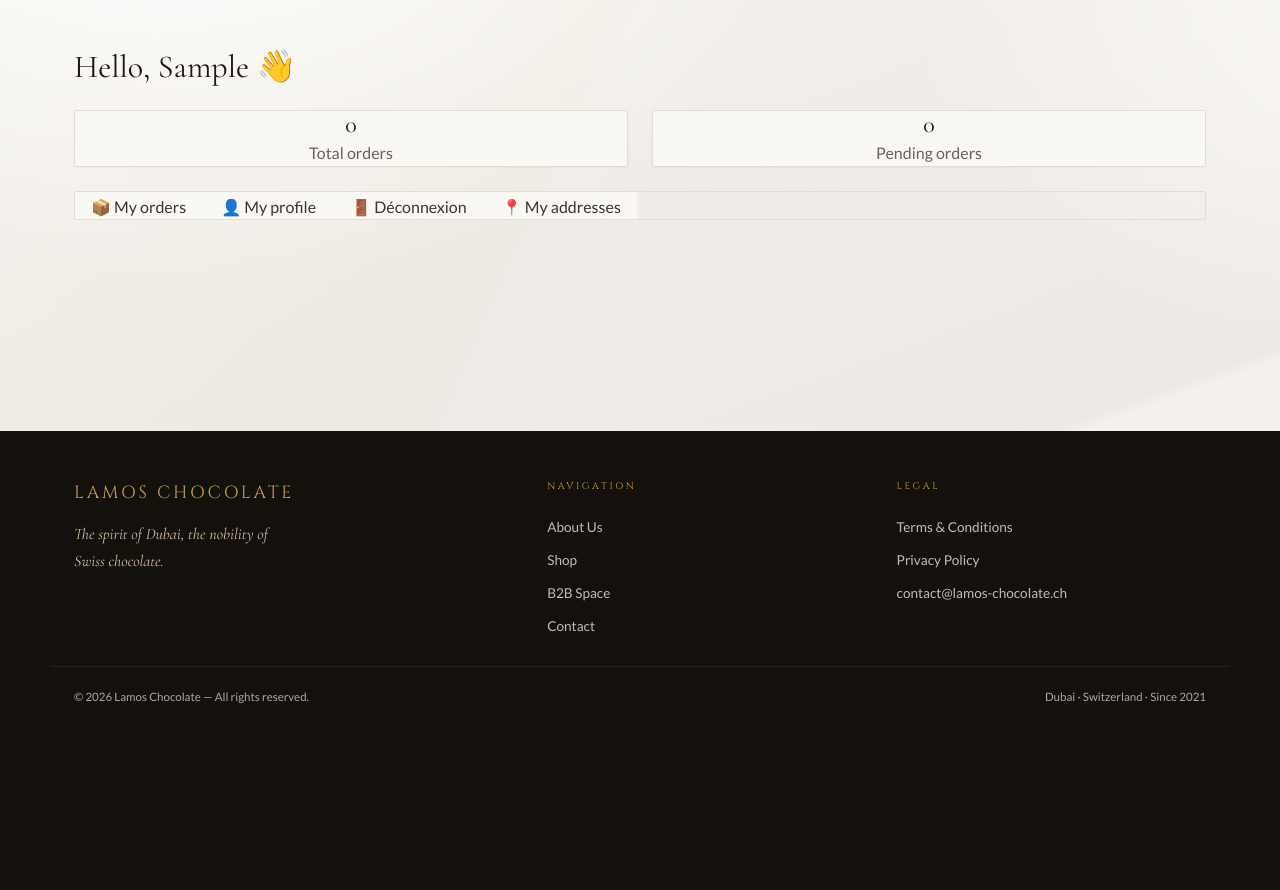
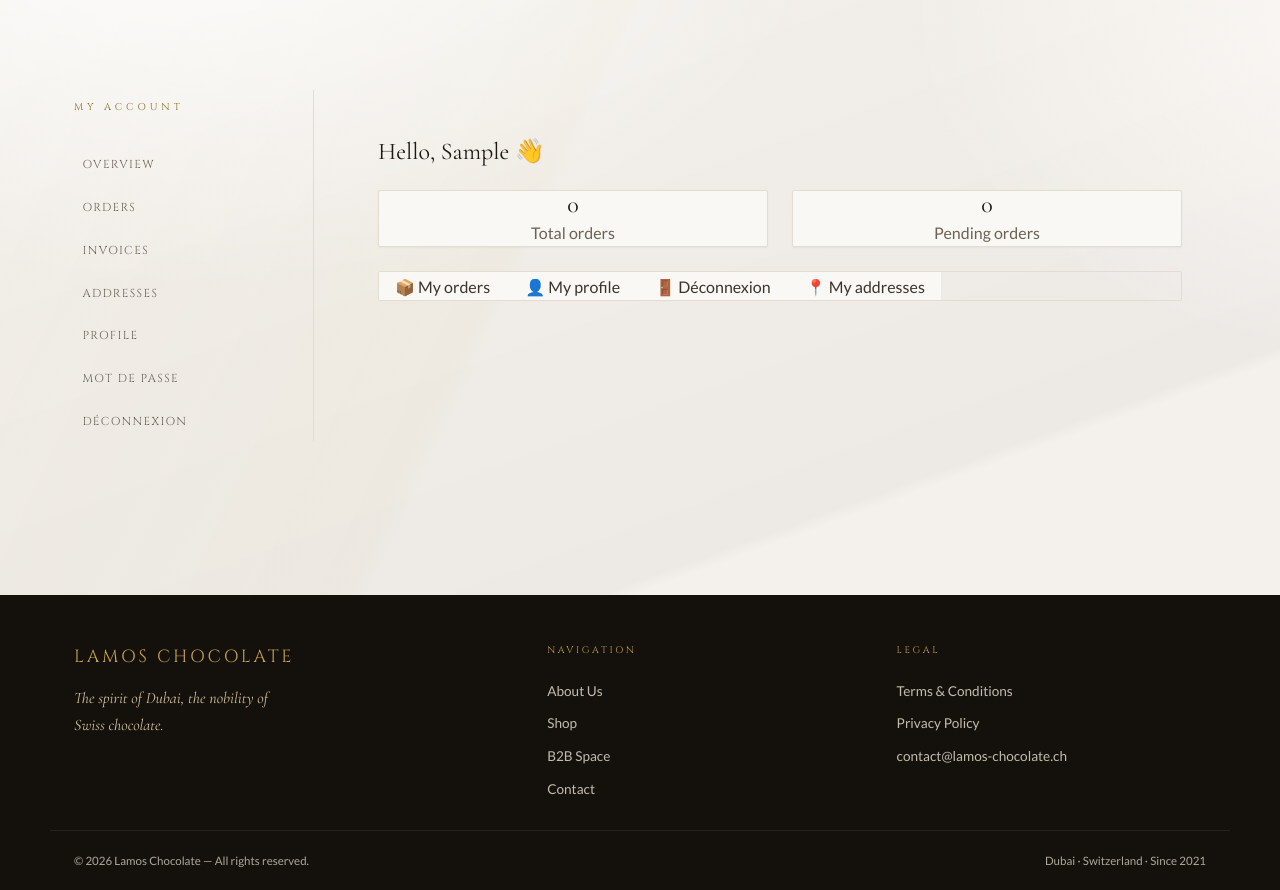
Before and after one commit to SaraEstelle/Lamos-chocolate, a Django app: page /my-account/ in a window 1280 px wide. Shown: the part 73-963 px from the top of the page. Before the commit the page ends 776 px from the top, so only its background shows below. Run offline with Django 5.2, Linux system fonts and the light colour scheme; the visitor is signed in with stand-in values (Sample User, id 1); data that the repository does not hold is empty; parts of the project's set-up code (start-up, migrations or seed data) failed here and were passed over.

Commit message:
feat(customer-area): add shared marble account layout with sidebar

```diff
--- a/backend/static/css/design-system.css
+++ b/backend/static/css/design-system.css
@@ -252,3 +252,16 @@ p { color: var(--c-text); }
   .account-sidebar { border-right: 0; border-bottom: 1px solid var(--c-line); padding: 0 0 1rem; }
   .account-nav { flex-direction: row; flex-wrap: wrap; }
 }
+
+/* ---- Account / dashboard layout (shared B2C + B2B) ---- */
+.account-layout { display: grid; grid-template-columns: 240px 1fr; gap: 2.5rem; }
+.account-sidebar { border-right: 1px solid var(--c-line); padding-right: 1.5rem; }
+.account-nav { display: flex; flex-direction: column; gap: 0.25rem; margin-top: 1rem; }
+.account-nav a { font-family: var(--font-title); font-size: 0.72rem; letter-spacing: 0.12em;
+  text-transform: uppercase; color: var(--c-text-2); padding: 0.6rem 0.4rem; border-left: 2px solid transparent; }
+.account-nav a:hover, .account-nav a.is-active { color: var(--c-gold-3); border-left-color: var(--c-gold); }
+@media (max-width: 768px) {
+  .account-layout { grid-template-columns: 1fr; }
+  .account-sidebar { border-right: 0; border-bottom: 1px solid var(--c-line); padding: 0 0 1rem; }
+  .account-nav { flex-direction: row; flex-wrap: wrap; }
+}
--- a/backend/templates/customer_area/address_form.html
+++ b/backend/templates/customer_area/address_form.html
@@ -1,9 +1,9 @@
-{% extends "base/base.html" %}
+{% extends "customer_area/base_account.html" %}
 {% load i18n %}
 
 {% block title %}{% trans "Address" %} — Lamos Chocolate{% endblock %}
 
-{% block content %}
+{% block account_content %}
 <div class="container my-5" style="max-width: 640px;">
   <a href="{% url 'customer_area:addresses' %}" class="btn btn-link mb-3">← {% trans "Back to addresses" %}</a>
   <h1 class="mb-4">{% trans "Address" %}</h1>
--- a/backend/templates/customer_area/addresses.html
+++ b/backend/templates/customer_area/addresses.html
@@ -1,9 +1,9 @@
-{% extends "base/base.html" %}
+{% extends "customer_area/base_account.html" %}
 {% load i18n %}
 
 {% block title %}{% trans "My addresses" %} — Lamos Chocolate{% endblock %}
 
-{% block content %}
+{% block account_content %}
 <div class="container my-5" style="max-width: 800px;">
   <a href="{% url 'customer_area:dashboard' %}" class="btn btn-link mb-3">← {% trans "Back to my account" %}</a>
   <div class="d-flex justify-content-between align-items-center mb-4">
--- /dev/null
+++ b/backend/templates/customer_area/base_account.html
@@ -0,0 +1,25 @@
+{% extends "base/base.html" %}
+{% load i18n %}
+{% block content %}
+<section class="section container">
+  <div class="account-layout">
+    <!-- Sidebar -->
+    <aside class="account-sidebar">
+      <p class="eyebrow">{% trans "My account" %}</p>
+      <nav class="account-nav" aria-label="{% trans 'Account navigation' %}">
+        <a href="{% url 'customer_area:dashboard' %}">{% trans "Overview" %}</a>
+        <a href="{% url 'customer_area:orders' %}">{% trans "Orders" %}</a>
+        <a href="{% url 'customer_area:invoices' %}">{% trans "Invoices" %}</a>
+        <a href="{% url 'customer_area:addresses' %}">{% trans "Addresses" %}</a>
+        <a href="{% url 'customer_area:profile' %}">{% trans "Profile" %}</a>
+        <a href="{% url 'customer_area:password_change' %}">{% trans "Password" %}</a>
+        <a href="{% url 'accounts:logout' %}">{% trans "Log out" %}</a>
+      </nav>
+    </aside>
+    <!-- Content -->
+    <div class="account-content">
+      {% block account_content %}{% endblock %}
+    </div>
+  </div>
+</section>
+{% endblock %}
--- a/backend/templates/customer_area/dashboard.html
+++ b/backend/templates/customer_area/dashboard.html
@@ -1,9 +1,9 @@
-{% extends "base/base.html" %}
+{% extends "customer_area/base_account.html" %}
 {% load i18n %}
 
 {% block title %}{% trans "My account" %} — Lamos Chocolate{% endblock %}
 
-{% block content %}
+{% block account_content %}
 <div class="container my-5">
   <h1 class="mb-4">{% trans "Hello" %}, {{ customer.first_name|default:customer.email }} 👋</h1>
 
--- a/backend/templates/customer_area/order_detail.html
+++ b/backend/templates/customer_area/order_detail.html
@@ -1,9 +1,9 @@
-{% extends "base/base.html" %}
+{% extends "customer_area/base_account.html" %}
 {% load i18n %}
 
 {% block title %}{% trans "Order" %} {{ order.order_number }} — Lamos Chocolate{% endblock %}
 
-{% block content %}
+{% block account_content %}
 <div class="container my-5">
   <a href="{% url 'customer_area:orders' %}" class="btn btn-link mb-3">← {% trans "Back to my orders" %}</a>
 
--- a/backend/templates/customer_area/orders.html
+++ b/backend/templates/customer_area/orders.html
@@ -1,9 +1,9 @@
-{% extends "base/base.html" %}
+{% extends "customer_area/base_account.html" %}
 {% load i18n %}
 
 {% block title %}{% trans "My orders" %} — Lamos Chocolate{% endblock %}
 
-{% block content %}
+{% block account_content %}
 <div class="container my-5">
   <a href="{% url 'customer_area:dashboard' %}" class="btn btn-link mb-3">← {% trans "Back to my account" %}</a>
   <h1 class="mb-4">{% trans "My orders" %}</h1>
--- a/backend/templates/customer_area/profile.html
+++ b/backend/templates/customer_area/profile.html
@@ -1,9 +1,9 @@
-{% extends "base/base.html" %}
+{% extends "customer_area/base_account.html" %}
 {% load i18n %}
 
 {% block title %}{% trans "My profile" %} — Lamos Chocolate{% endblock %}
 
-{% block content %}
+{% block account_content %}
 <div class="container my-5" style="max-width: 640px;">
   <h1 class="mb-4">{% trans "My profile" %}</h1>
 
```
